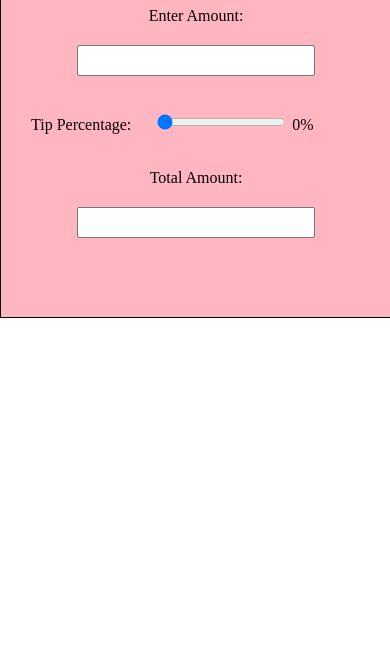
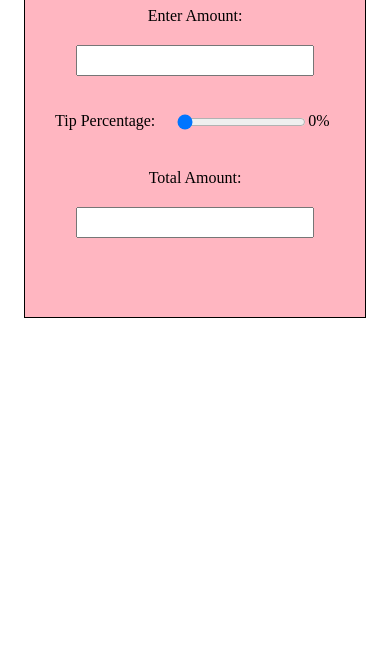
Before and after one commit to Sangeeta1215/TipCalculator, a plain HTML site: page index.html in a window 390 px wide. Shown: the part 194-844 px from the top of the page. Drawn offline with Linux system fonts and the light colour scheme.

Commit message:
Initial commit

```diff
--- a/style.css
+++ b/style.css
@@ -32,13 +32,16 @@ margin:10px;
 }
 @media only screen and (max-width:600px)
 {
-    body
+body
 {
     margin:0px;
 }
 .container
 {
-width:350px;
+width:300px;
 height:370px;
 }
+.container2{
+    display:flex;
 }
+}
```
